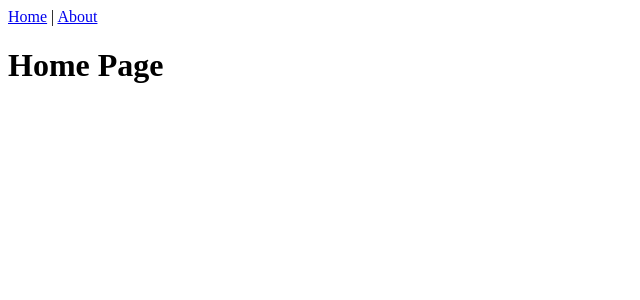
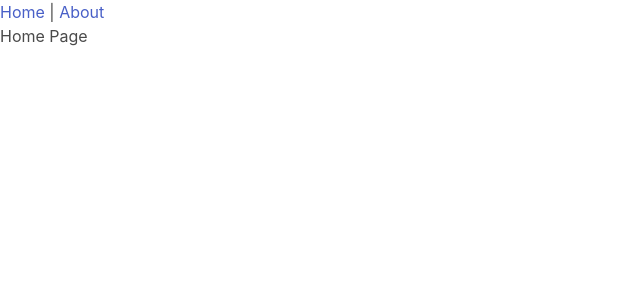
Before and after one commit to karahman34/forum-frontend, a Vue app: page / in a window 1280 px wide. Shown: the top 300 px of the page, without its empty margins (0-640 px from the left). Built offline with nearby package versions, Linux system fonts and the light colour scheme.

Commit message:
add bulma package

```diff
--- a/package.json
+++ b/package.json
@@ -8,6 +8,7 @@
     "lint": "vue-cli-service lint"
   },
   "dependencies": {
+    "bulma": "^0.9.1",
     "core-js": "^3.6.5",
     "vue": "^2.6.11",
     "vue-router": "^3.2.0",
--- a/src/App.vue
+++ b/src/App.vue
@@ -8,4 +8,6 @@
   </div>
 </template>
 
-<style lang="scss"></style>
+<style lang="scss">
+@import './assets/sass/app';
+</style>
--- /dev/null
+++ b/src/assets/sass/app.scss
@@ -0,0 +1,2 @@
+// Bulma
+@import 'bulma/bulma.sass';
```
Also changed, not shown: 1 other file (tests, documents, lock files or other folders).
